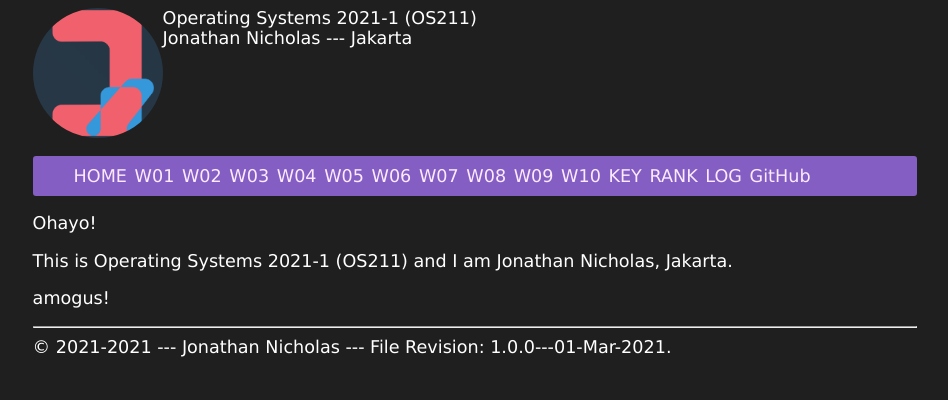
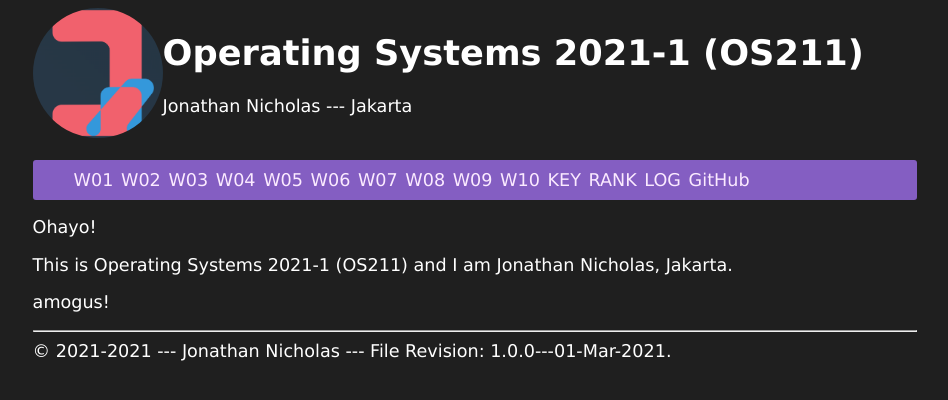
Before and after one commit to jojonicho/os211, a Jekyll site: the page built from index.md, in a window 1280 px wide. Shown: the top 400 px of the page, without its empty margins (165-1113 px from the left). Built offline with Jekyll 4.4.1, drawn with Linux system fonts in a browser that asks for light colours.

Commit message:
more css fixes

```diff
--- a/_includes/navbar.html
+++ b/_includes/navbar.html
@@ -4,7 +4,6 @@
 <!-- This is a free HTML file             -->
 <nav class="navbar">
   <ul>
-    <li class="listitem"><a href="{{ site.baseurl }}/">HOME</a></li>
     <li class="listitem"><a href="{{ site.baseurl }}/W01/">W01</a></li>
     <li class="listitem"><a href="{{ site.baseurl }}/W02/">W02</a></li>
     <li class="listitem"><a href="{{ site.baseurl }}/W03/">W03</a></li>
--- a/_layouts/layout.html
+++ b/_layouts/layout.html
@@ -10,16 +10,20 @@
       <header>
         <div class="row">
           <div class="column">
+            <a href="/">
               <img
                 src="{{ site.baseurl }}/assets/images/jojonicho.png"
                 alt="Jonathan Nicholas"
                 style="width: 130px; border-radius: 50%"
               />
+            </a>
           </div>
           <div class="column">
             <div class="row">
+              <h1>
                 {% if page.title %}{{ page.title | escape }} {% else %}{{
                 site.title | escape }}{% endif %}
+              </h1>
             </div>
             <div class="row">
               {% if page.author %}{{ page.author | escape }} {% else %}{{
--- a/assets/css/style.css
+++ b/assets/css/style.css
@@ -1,7 +1,9 @@
-html {
+html,
+body {
   --purple: #845ec2;
   --pink: #fbeaff;
   overflow-x: hidden;
+  max-width: 100vw;
 }
 
 .backclass {
```
Lines whose indentation alone changed are shown as unchanged.
